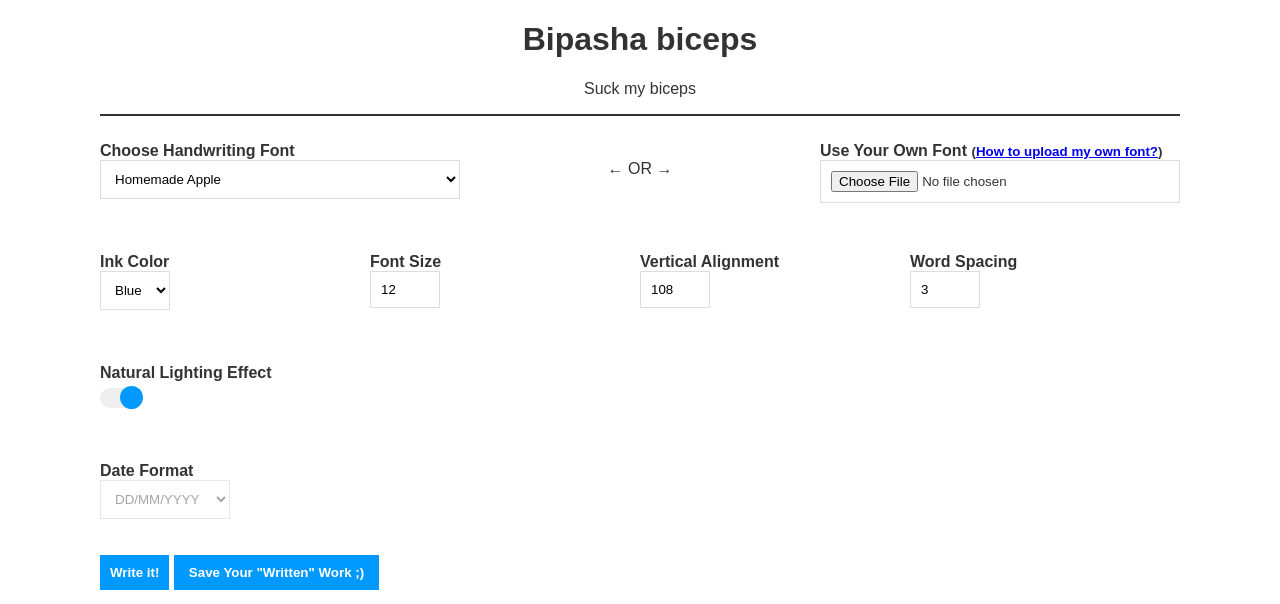
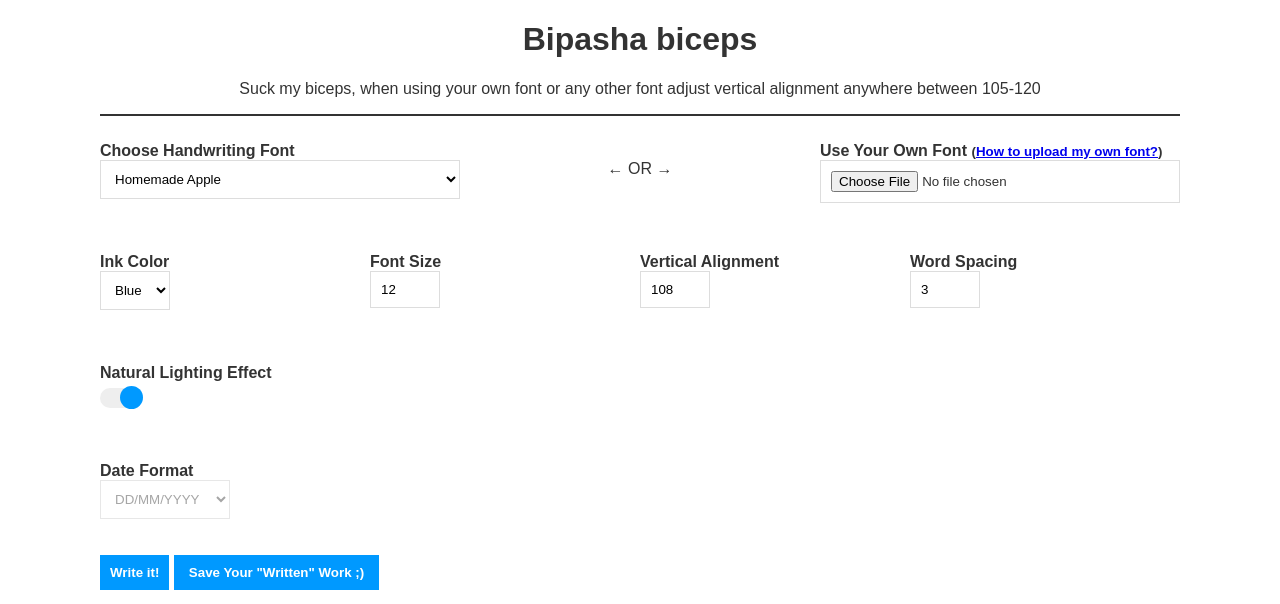
Before and after one commit to wolf1892/Assignment-writer, a plain HTML site: page index.html in a window 1280 px wide. Shown: the top 604 px of the page. Drawn offline with Linux system fonts and the light colour scheme; a web font is replaced by a local one.

Commit message:
Update index.html

```diff
--- a/index.html
+++ b/index.html
@@ -13,7 +13,7 @@
   <main class="form-container">
     <!-- Head -->
     <center><h1>Bipasha biceps</h1>
-    <p>Suck my biceps</p></center>
+    <p>Suck my biceps, when using your own font or any other font adjust vertical alignment anywhere between 105-120</p></center>
     <hr style="background-color: black; border-style: solid;"><br>
 
     <!-- Handwriting Selection -->
```
